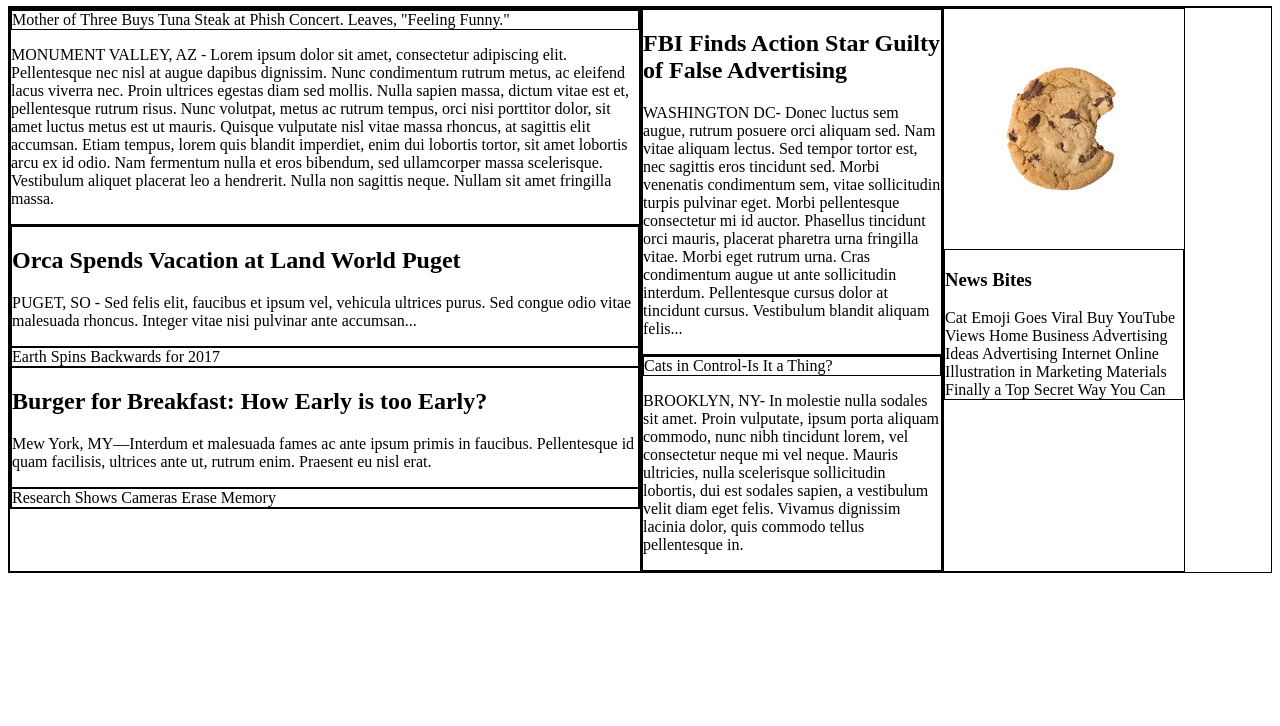
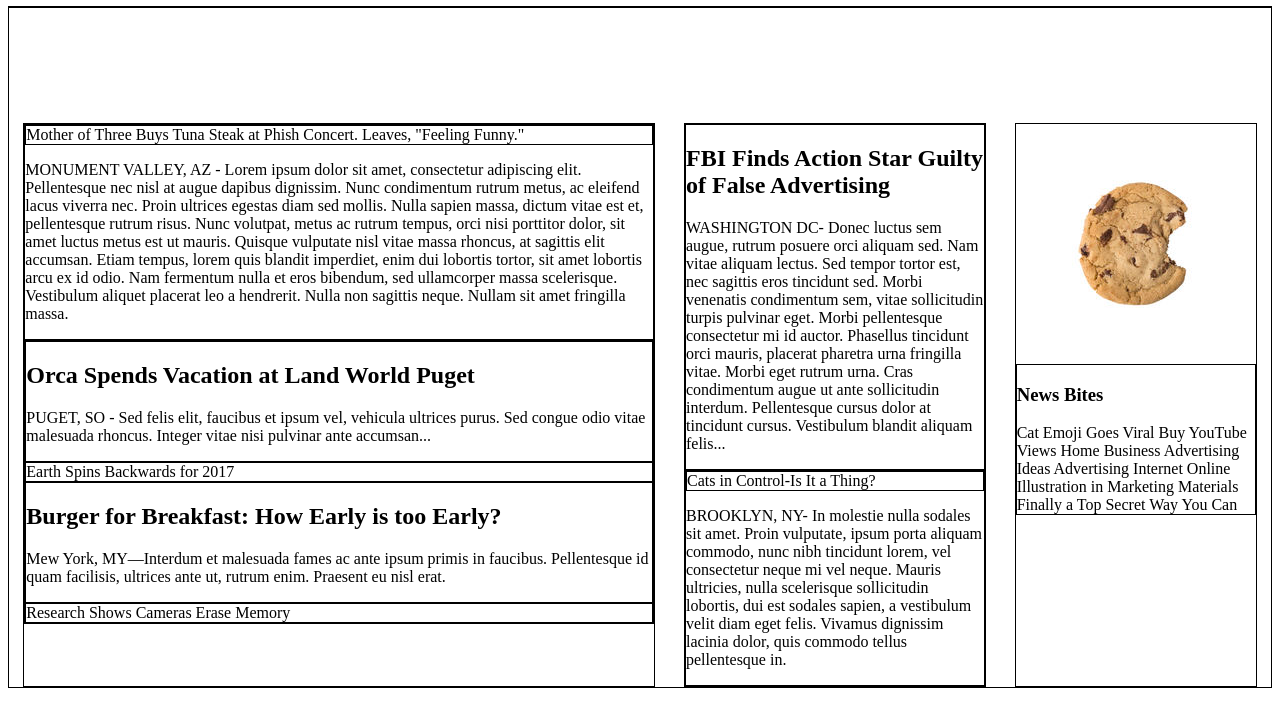
Before and after one commit to hopej/mytimes, a plain HTML site: page index.html in a window 1280 px wide. Shown: the part 82-808 px from the top of the page. Drawn offline with Linux system fonts and the light colour scheme.

Commit message:
Add padding and margin

```diff
--- a/resources/css/style.css
+++ b/resources/css/style.css
@@ -38,7 +38,9 @@ div {
 
 #main {
   display: flex;
-  justify-content: flex-start;
+  justify-content: space-around;
+  padding-top: 115px;
+  margin: 0 auto 75px auto;
 }
 
 .column {
```
